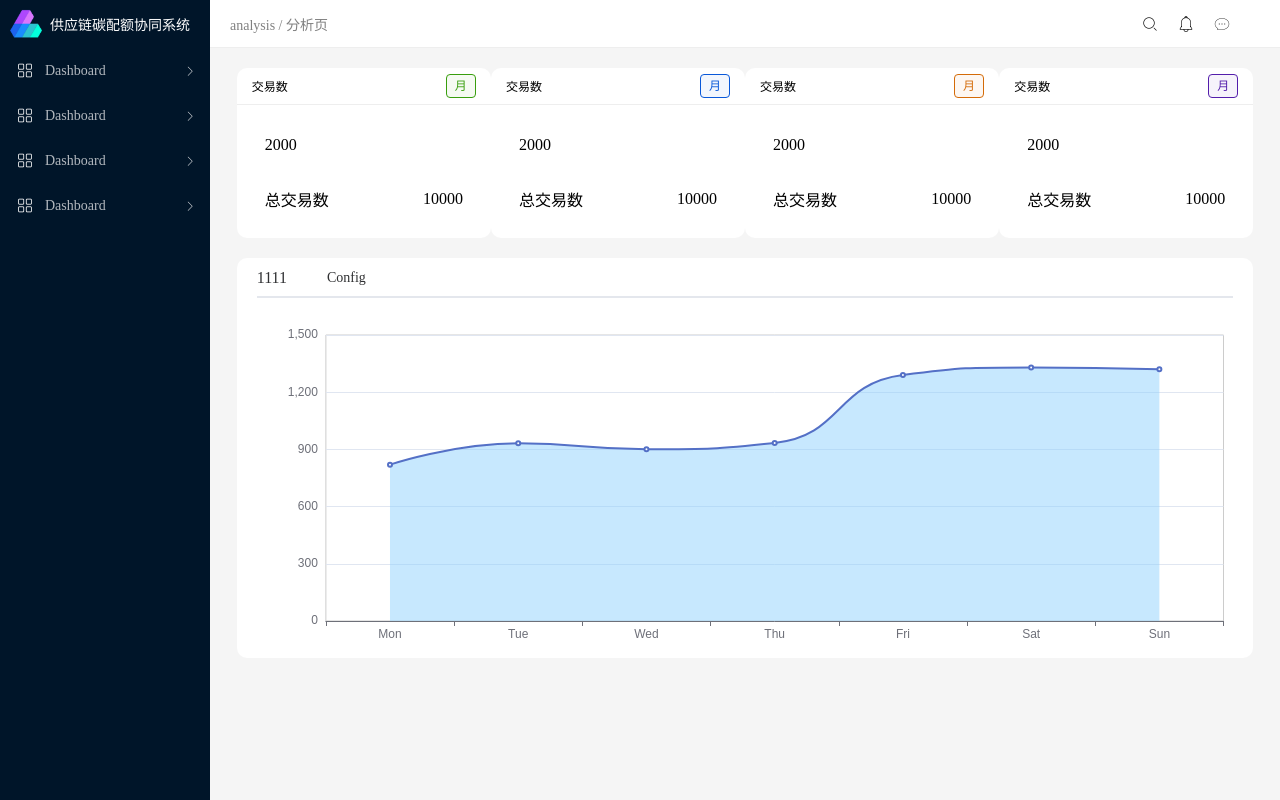
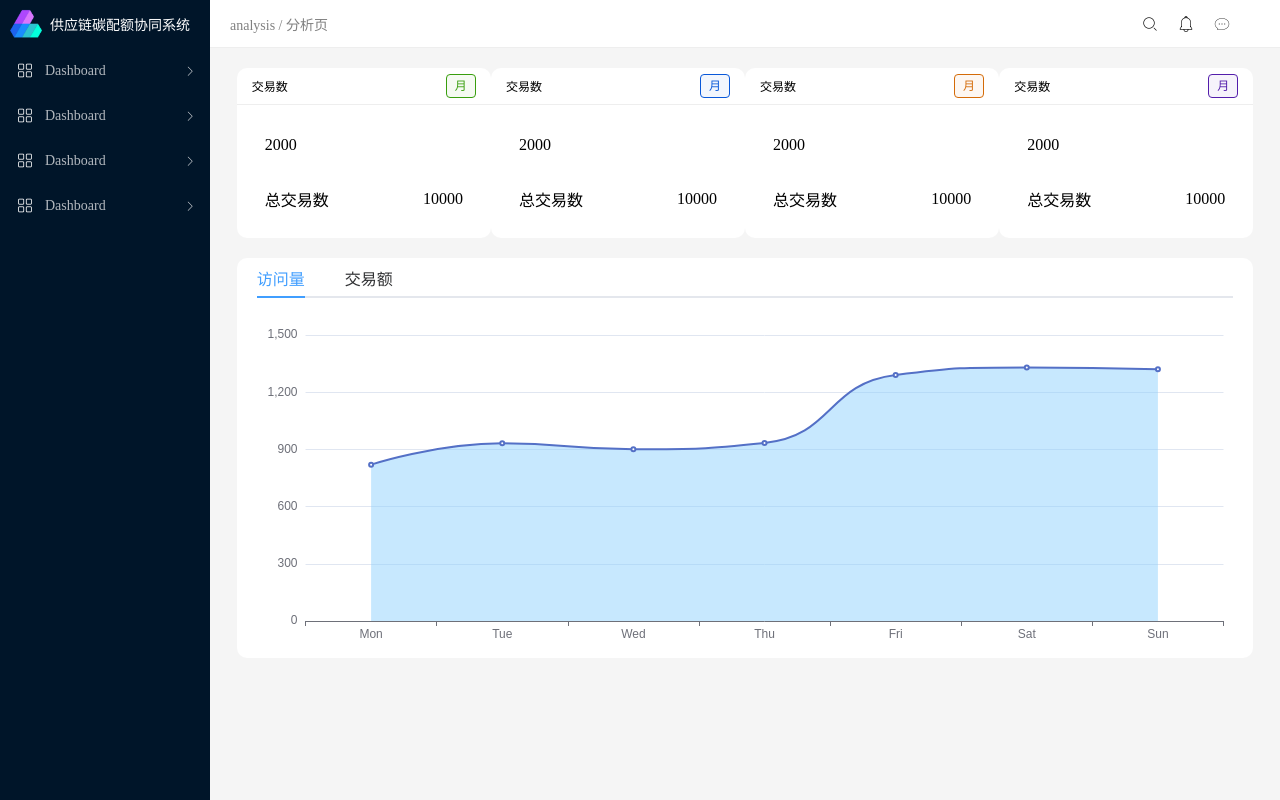
Before and after one commit to mondy294/graduation, a Vue app: page /home/dashboard/analysis in a window 1280 px wide. Built offline with nearby package versions, Linux system fonts and the light colour scheme; sample sign-in values are in the browser's storage.

Commit message:
图表展示完成

```diff
--- a/src/assets/index.ts
+++ b/src/assets/index.ts
@@ -118,6 +118,7 @@ const dataList: DataList = [
 const chartList: any = [
     {
         id: 'myChat1',
+        tag: '访问量',
         option: {
             xAxis: {
                 type: 'category',
@@ -150,6 +151,7 @@ const chartList: any = [
     },
     {
         id: 'myChat2',
+        tag: '交易额',
         option: {
             xAxis: {
                 type: 'category',
--- a/src/pages/Analysis/Analysis.vue
+++ b/src/pages/Analysis/Analysis.vue
@@ -20,22 +20,22 @@
             </div>
         </div>
         <div class="charts">
+            <!-- 标签头 -->
             <div class="tabs-container">
                 <el-tabs v-model="activeName" class="demo-tabs" @tab-change="handleClick">
-                    <el-tab-pane label="User" name="1">
+                    <el-tab-pane label="User" :name="index" v-for="(item, index) in chartList" :key="index">
                         <template #label>
                             <div class="chart-name">
-                                1111
+                                {{ item.tag }}
                             </div>
                         </template>
                     </el-tab-pane>
-                    <el-tab-pane label="Config" name="2"></el-tab-pane>
                 </el-tabs>
             </div>
+            <!--图标区域 -->
             <div class="charts-container">
-                <div :style="{ opacity: activeName == 'first' ? 1 : 0 }" ref="myChart1" id="myChart1" class="myChart">
-                </div>
-                <div :style="{ opacity: activeName == 'first' ? 0 : 1 }" ref="myChart2" id="myChart2" class="myChart">
+                <div v-for="(item, index) in chartList" :key="index" :style="{ opacity: activeName == index ? 1 : 0 }"
+                    :id="item.id" class="myChart">
                 </div>
             </div>
 
@@ -46,76 +46,45 @@
 </template>
 
 <script setup lang="ts">
-import { getCurrentInstance, onMounted, ref } from 'vue';
+import { getCurrentInstance, onMounted, reactive, ref } from 'vue';
 import { dataList, chartList } from '@/assets/index.ts';
 
-
-
-const activeName = ref('first')
-
-
+const activeName = ref(0)
 
 // 通过 internalInstance.appContext.config.globalProperties 获取全局属性或方法
 
 let internalInstance = getCurrentInstance();
 let echarts = internalInstance.appContext.config.globalProperties.$echarts;
 
-let Chart1: any = ref()
-
-let Chart2: any = ref()
+const chartData = reactive([])
 
 onMounted(() => {
-    draw(Chart1, 'myChart1')
-    draw(Chart2, 'myChart2')
+    // 生成容器数组
+    chartList.forEach((item, idx) => {
+        chartData.push(ref())
+        draw(chartData[idx], item.id, item.option)
+    });
+
 })
 
-const handleClick = () => {
-
-    Chart1.value.clear()
-    Chart2.value.clear()
-
-    draw(Chart1, 'myChart1')
-    draw(Chart2, 'myChart2')
+const handleClick = (tabName) => {
+    // 排他算法
+    chartData.forEach(element => {
+        element.value.clear()
+    });
+    // 重绘
+    draw(chartData[tabName], chartList[tabName].id, chartList[tabName].option)
 
 
 }
-const draw = (chart, id) => {
+//绘画函数
+const draw = (chart, id, option) => {
 
     const dom = document.getElementById(id);
     chart.value = echarts.init(dom); // 初始化echarts实例
 
-    const option = {
-        xAxis: {
-            type: 'category',
-            data: ['Mon', 'Tue', 'Wed', 'Thu', 'Fri', 'Sat', 'Sun']
-        },
-        yAxis: {
-            type: 'value',
-
-        },
-        grid: {
-            show: true,
-            containLabel: true,
-            left: '5%',
-            top: '5%',
-            bottom: '5%',
-            right: '3%'
-        },
-        series: [
-            {
-                data: [820, 932, 901, 934, 1290, 1330, 1320],
-                type: 'line',
-                smooth: true,
-                areaStyle: {
-                    color: '#90D2FD',
-                    opacity: 0.5
-                }
-            }
-        ]
-    };
     // 设置实例参数
     chart.value.setOption(option);
-    // chat.clear()
 
 }
 
```
